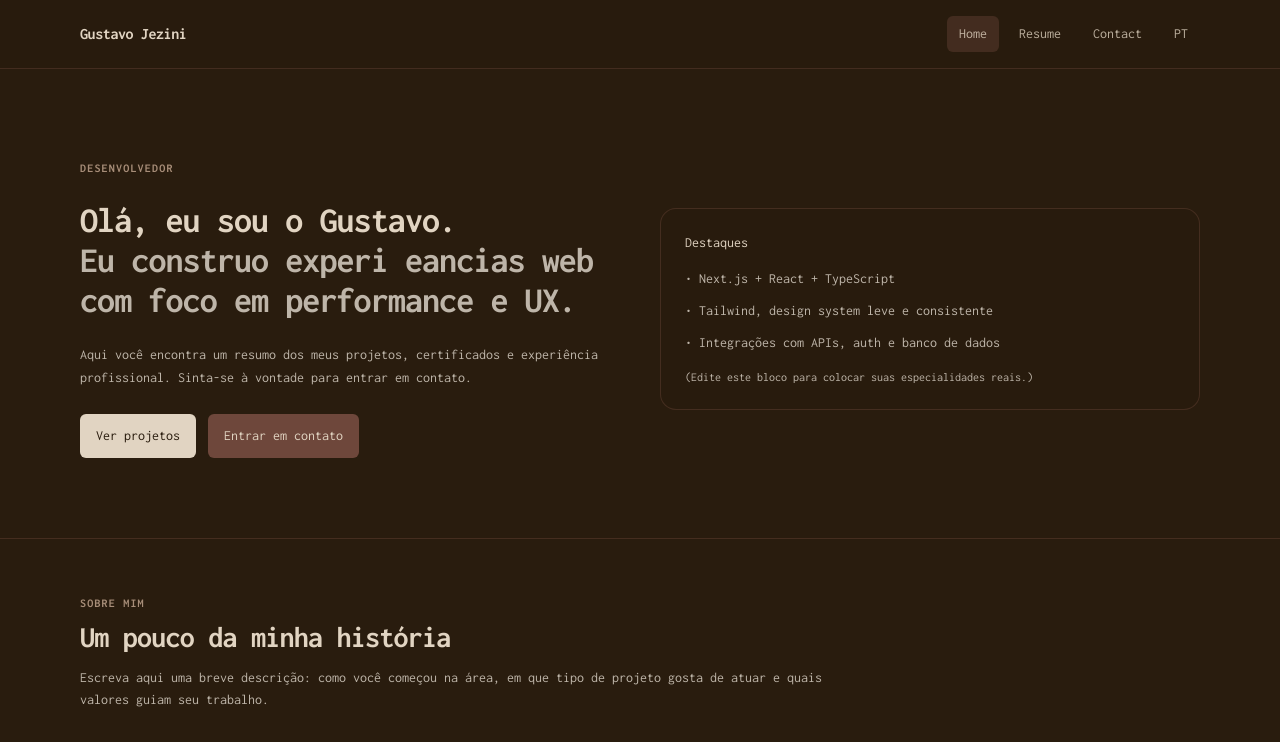
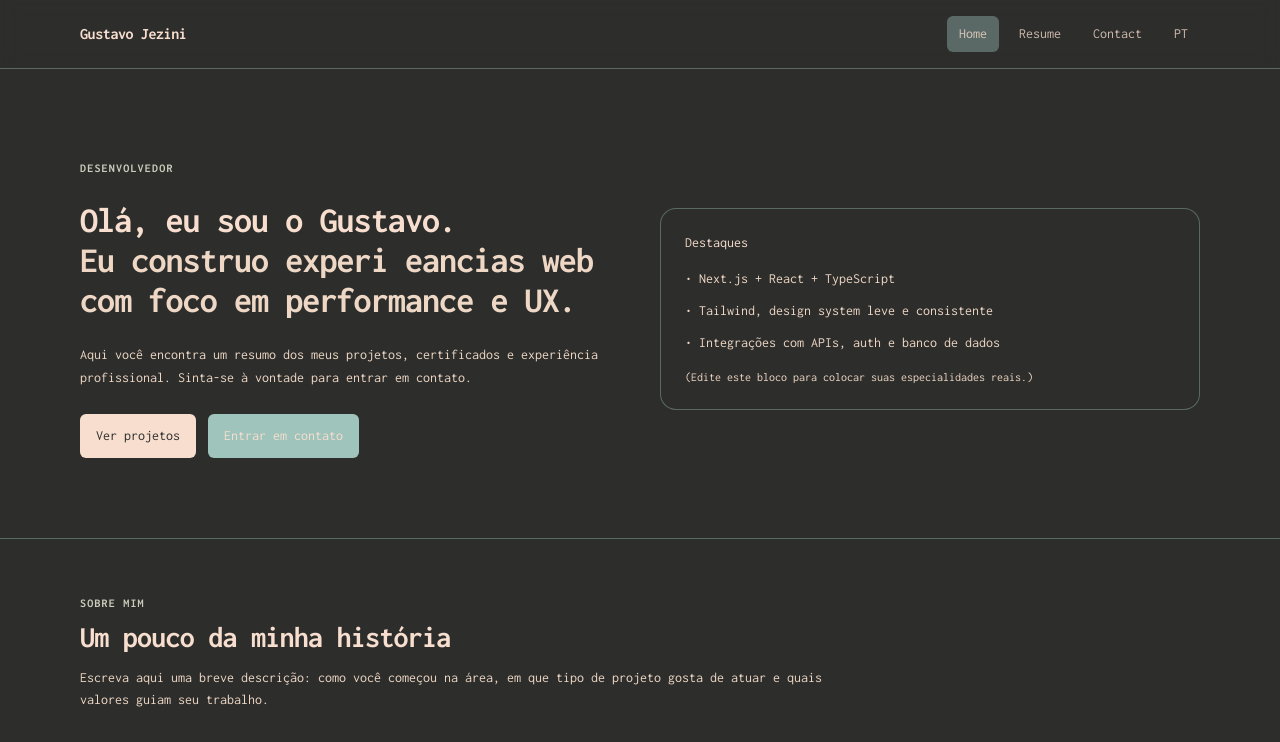
Before and after one commit to Gustavo-Jezini/portifolio, a Next.js app: page / in a window 1280 px wide. Shown: the top 742 px of the page. Built offline with nearby package versions, Linux system fonts and the light colour scheme.

Commit message:
feat: update color palette options in Tailwind configuration

```diff
--- a/tailwind.config.ts
+++ b/tailwind.config.ts
@@ -10,11 +10,36 @@ const config: Config = {
     extend: {
       backgroundImage: {},
       colors: {
-        primary: '#E1D4C2',
-        muted: '#BEB5A9',
-        secondary: '#A78D78',
-        accent: '#6E473B',
-        background: '#291C0E',
+        // Opção 1.
+        // primary: '#E1D4C2',
+        // muted: '#BEB5A9',
+        // secondary: '#A78D78',
+        // accent: '#6E473B',
+        // background: '#291C0E',
+        // Opção 2.
+        // primary: '#b7ae8f',
+        // muted: '#d9d9db',
+        // secondary: '#978f84',
+        // accent: '#4a362f',
+        // background: '#121210',
+        // Opção 3.
+        primary: '#f7dece',
+        muted: '#eed7c5',
+        secondary: '#ccccbb',
+        accent: '#9ec4bb',
+        background: '#2d2e2c',
+        // Opção 4.
+        // primary: '#daded8',
+        // muted: '#959581',
+        // secondary: '#768064',
+        // accent: '#4c583e',
+        // background: '#2c3424',
+        // Opção 5.
+        // primary: '#cf9d7b',
+        // muted: '#784239',
+        // secondary: '#3a3534',
+        // accent: '#162127',
+        // background: '#0c1519',
       },
     },
   },
```
